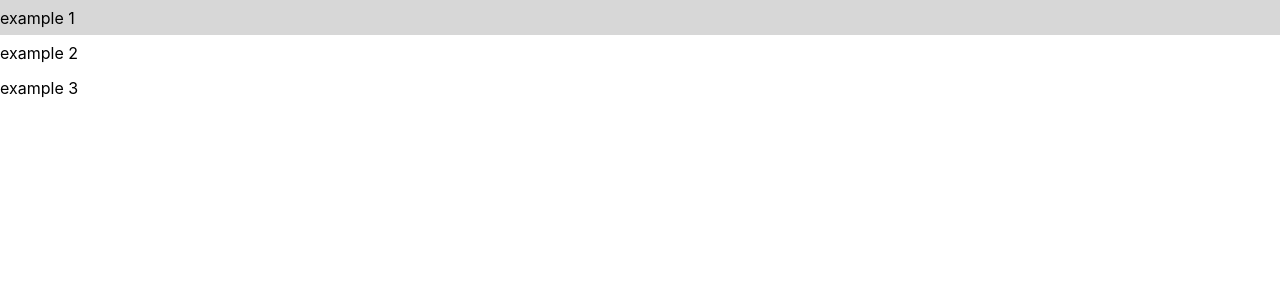
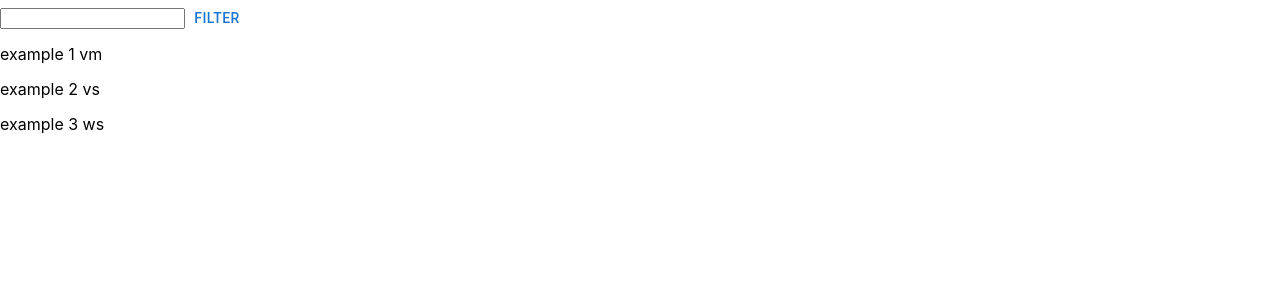
Before and after one commit to MrCoul3/nodeApp, a React (Create React App) app in the folder client/: page / in a window 1280 px wide. Shown: the top 300 px of the page. Built offline with nearby package versions, Linux system fonts and the light colour scheme.

Commit message:
filters for search component

```diff
--- a/client/src/components/Search/SimpleSearch.tsx
+++ b/client/src/components/Search/SimpleSearch.tsx
@@ -1,5 +1,12 @@
-import React, {FormEvent, useState} from "react";
-import {IExampleList} from "../../constants/constants";
+import React, { FormEvent, useState } from "react";
+import { IExampleList } from "../../constants/constants";
+import {
+  Button,
+  Checkbox,
+  FormControlLabel,
+  Menu,
+  MenuItem,
+} from "@mui/material";
 /**
  добавить отображаемые данные и их тип в хук useState
 const [filteredData, setFilteredData] = useState < <IExampleList[]> > (
@@ -26,15 +33,63 @@ function onFilterInput(e: React.ChangeEvent) {
  **/
 
 interface IProps {
-    onFilterInput?(e: FormEvent): void;
+  filters?: boolean;
+  filterTypes?: string[];
+  filterLabels?: string[];
+  onFilterInput?(e: FormEvent): void;
 }
 
-
-
 export const SimpleSearch = (props: IProps) => {
+  const [anchorEl, setAnchorEl] = React.useState<null | HTMLElement>(null);
+  const open = Boolean(anchorEl);
+  const handleClick = (event: React.MouseEvent<HTMLButtonElement>) => {
+    setAnchorEl(event.currentTarget);
+  };
+  const handleClose = () => {
+    setAnchorEl(null);
+  };
+  function renderFilterButton() {
+    if (props.filters) {
+      return (
+        <Button
+          id="basic-button"
+          aria-controls={open ? "basic-menu" : undefined}
+          aria-haspopup="true"
+          aria-expanded={open ? "true" : undefined}
+          onClick={handleClick}
+        >
+          filter
+        </Button>
+      );
+    }
+  }
+  function renderFilterCheckBoxes() {
+    if (props.filterLabels?.length) {
+     return  props.filterLabels.map((label) => (
+        <MenuItem>
+          <FormControlLabel
+            control={<Checkbox  />}
+            label={label}
+          />
+        </MenuItem>
+      ));
+    }
+  }
   return (
     <div>
       <input onInput={props.onFilterInput} type="text" />
+      {renderFilterButton()}
+      <Menu
+        id="basic-menu"
+        anchorEl={anchorEl}
+        open={open}
+        onClose={handleClose}
+        MenuListProps={{
+          "aria-labelledby": "basic-button",
+        }}
+      >
+        {renderFilterCheckBoxes()}
+      </Menu>
     </div>
   );
 };
--- a/client/src/constants/constants.ts
+++ b/client/src/constants/constants.ts
@@ -1,18 +1,24 @@
 export interface IExampleList {
   name: string;
   id: string;
+  type: string;
 }
 export const exampleList: IExampleList[] = [
   {
-    name: "example 1",
+    name: "example 1 vm",
     id: "ascekhg12dfv2",
+    type: 'vm'
   },
   {
-    name: "example 2",
+    name: "example 2 vs",
     id: "kb84ovmfsa",
+    type: 'vs'
+
   },
   {
-    name: "example 3",
+    name: "example 3 ws",
     id: ".kci7328jfls",
+    type: 'ws'
+
   },
 ];
--- a/client/src/pages/MainPage.tsx
+++ b/client/src/pages/MainPage.tsx
@@ -8,11 +8,34 @@ import { useStore } from "../hooks/useStore";
 export const MainPage = observer(() => {
   const store = useStore();
 
+  const [filteredData, setFilteredData] = useState<IExampleList[]>(
+    store.fetchData.exampleData
+  );
+  function onFilterInput(e: React.ChangeEvent) {
+    const target = e.target as HTMLInputElement;
+    if (target.value === "") {
+      // добавить отображаемые данные в setFilteredData -> (store.fetchData.exampleData)
+      setFilteredData(store.fetchData.exampleData);
+    } else {
+      setFilteredData(
+        // добавить отображаемые данные в setFilteredData -> (store.fetchData.exampleData)
+        store.fetchData.exampleData.filter((data) =>
+          data.name.toLowerCase().includes(target.value.toLowerCase().trim())
+        )
+      );
+    }
+  }
   return (
     <div className="MainPage">
+      <SimpleSearch
+        filters={true}
+        filterTypes={["vs", "ws", "vm"]}
+        filterLabels={["vs", "ws", "vm"]}
+        onFilterInput={onFilterInput}
+      />
       <SimpleObjectsList
         keys={(data) => data.id}
-        objectsListArray={store.fetchData.exampleData}
+        objectsListArray={filteredData}
         firstLine={(data) => data.name}
         // secondLine={(data) => data.id}
         // type={'plate'}
```
